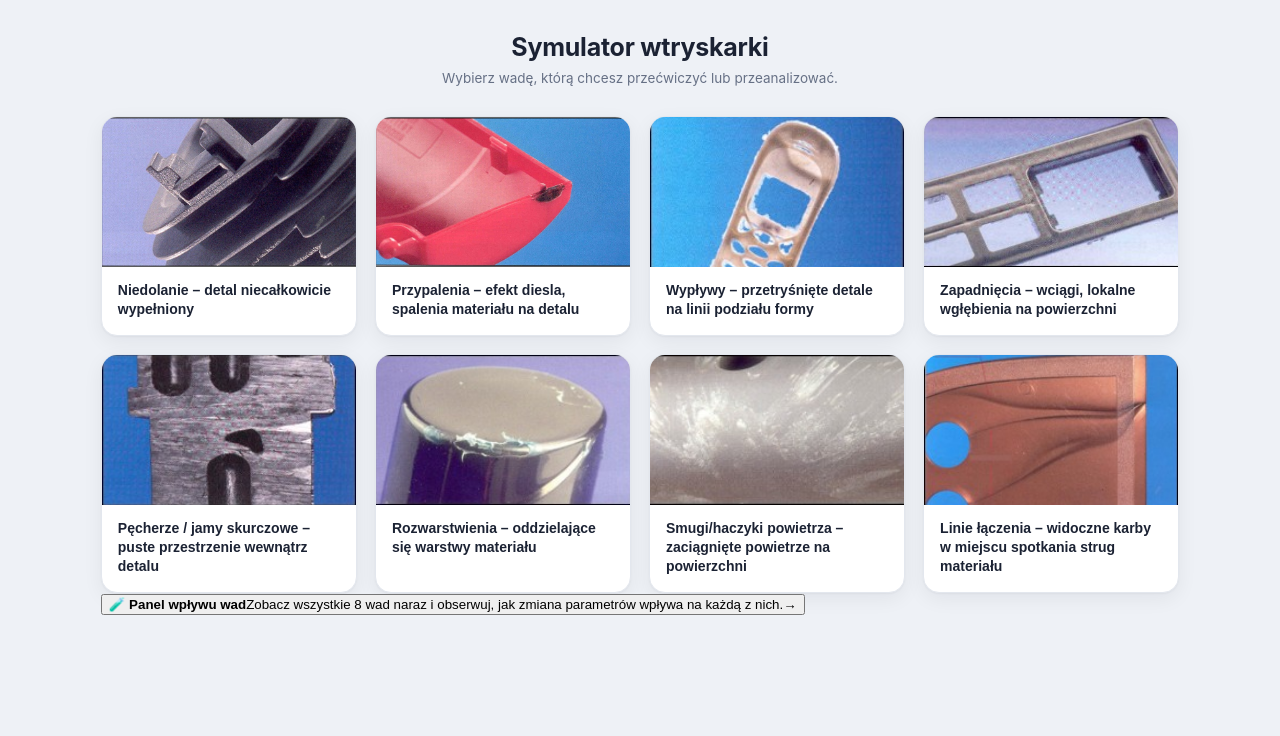
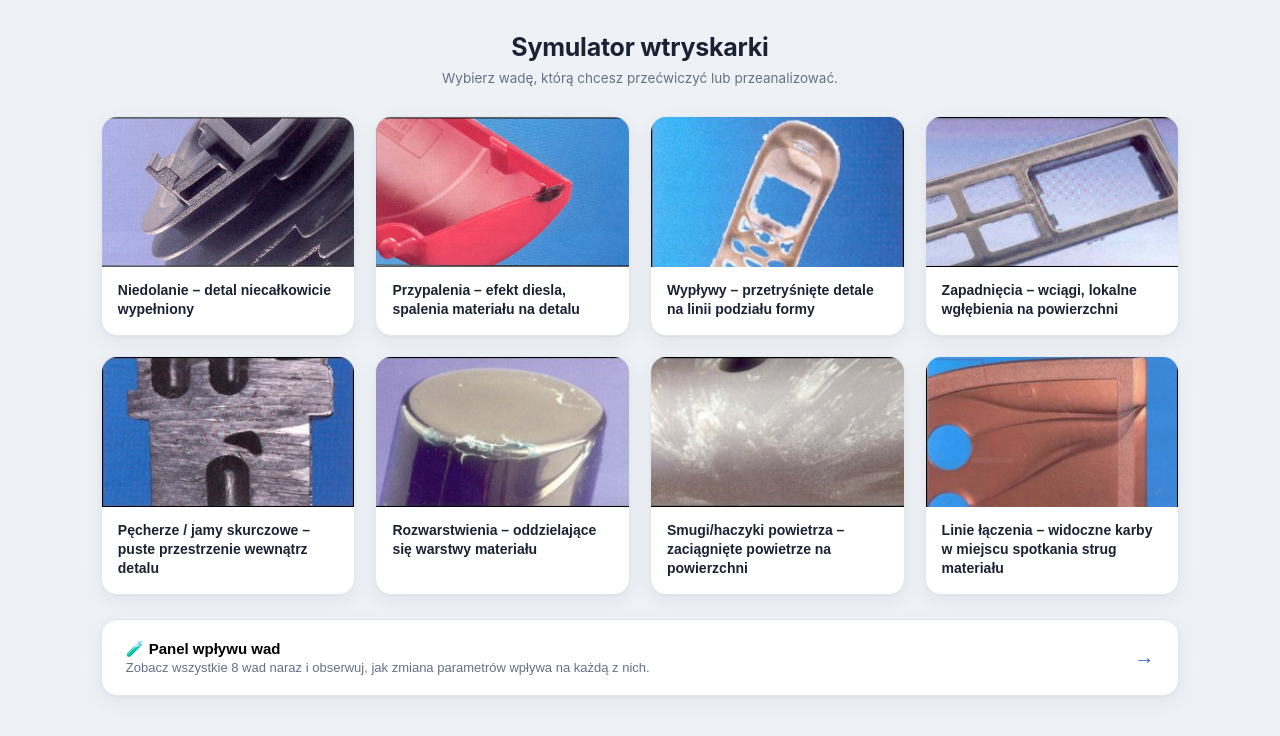
Before and after one commit to frytkens/Symulator-Wtryskarki, a React (Vite) app: page / in a window 1280 px wide. Shown: the top 736 px of the page. Built offline with nearby package versions, Linux system fonts and the light colour scheme.

Commit message:
Update index.css

```diff
--- a/src/index.css
+++ b/src/index.css
@@ -130,8 +130,18 @@ h1 {
 
 .landing-grid {
   display: grid;
-  grid-template-columns: repeat(auto-fill, minmax(220px, 1fr));
-  gap: 18px;
+  grid-template-columns: repeat(4, 1fr);
+  gap: 20px;
+}
+
+@media (max-width: 1100px) {
+  .landing-grid { grid-template-columns: repeat(3, 1fr); }
+}
+@media (max-width: 820px) {
+  .landing-grid { grid-template-columns: repeat(2, 1fr); }
+}
+@media (max-width: 500px) {
+  .landing-grid { grid-template-columns: 1fr; }
 }
 
 .landing-card {
@@ -168,6 +178,36 @@ h1 {
   font-weight: 600;
   line-height: 1.35;
   color: var(--text);
+}
+
+.landing-panel-cta {
+  display: flex;
+  align-items: center;
+  justify-content: space-between;
+  gap: 16px;
+  margin-top: 24px;
+  padding: 20px 24px;
+  border: 1px solid var(--border);
+  border-radius: var(--radius-lg);
+  background: var(--surface);
+  box-shadow: var(--shadow-card);
+  cursor: pointer;
+  text-align: left;
+  width: 100%;
+  transition: transform 0.12s ease, box-shadow 0.12s ease, border-color 0.12s ease;
+}
+.landing-panel-cta:hover {
+  transform: translateY(-2px);
+  box-shadow: var(--shadow-pop);
+  border-color: var(--accent);
+}
+.landing-panel-cta:active { transform: translateY(0); }
+.landing-panel-cta-text strong { display: block; font-size: 15px; margin-bottom: 2px; }
+.landing-panel-cta-text span { font-size: 13px; color: var(--text-muted); }
+.landing-panel-cta-arrow { font-size: 20px; color: var(--accent); flex-shrink: 0; }
+
+@media (max-width: 500px) {
+  .landing-panel-cta { flex-direction: column; align-items: flex-start; }
 }
 
 .landing-detail {
```
